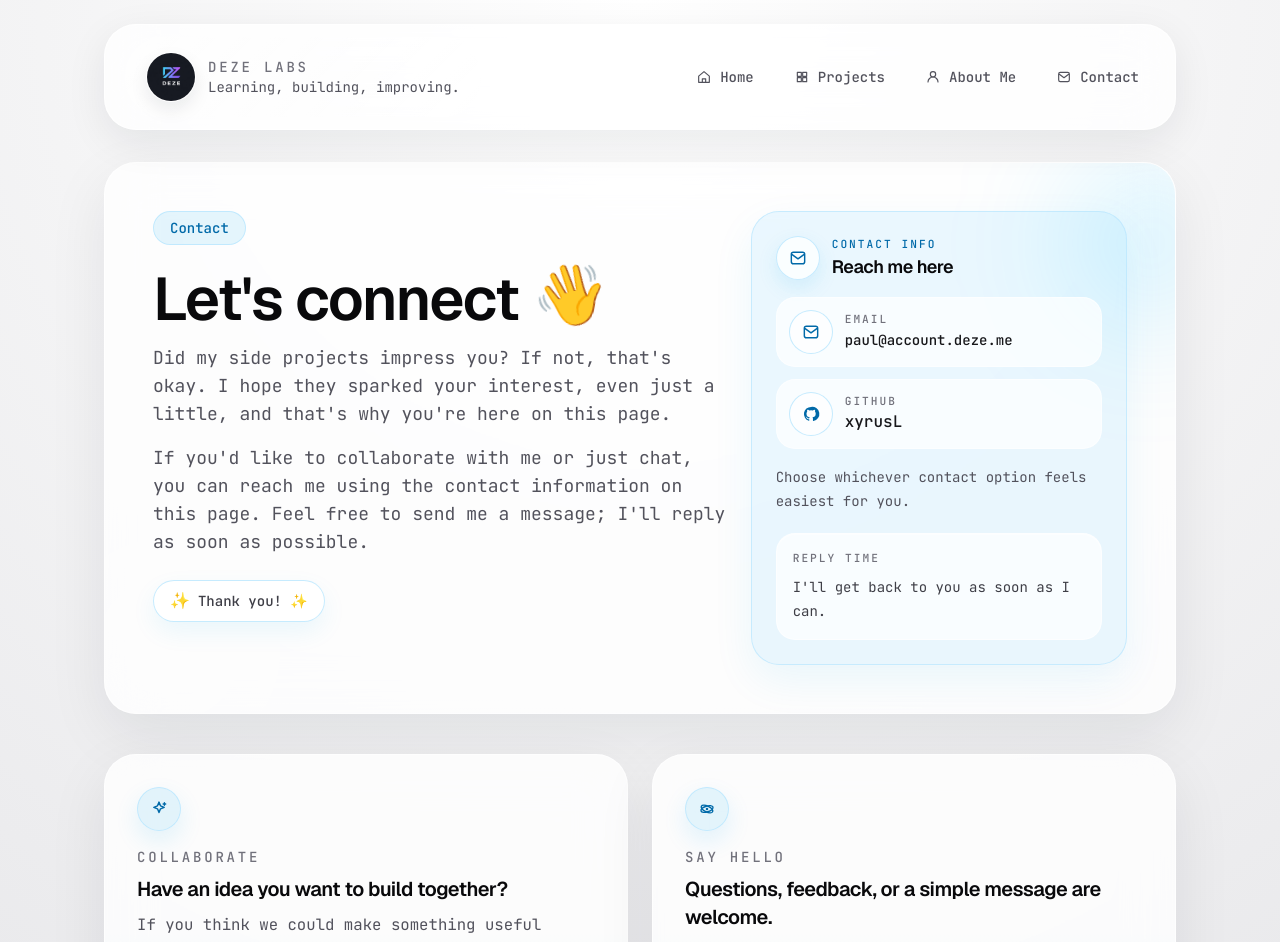
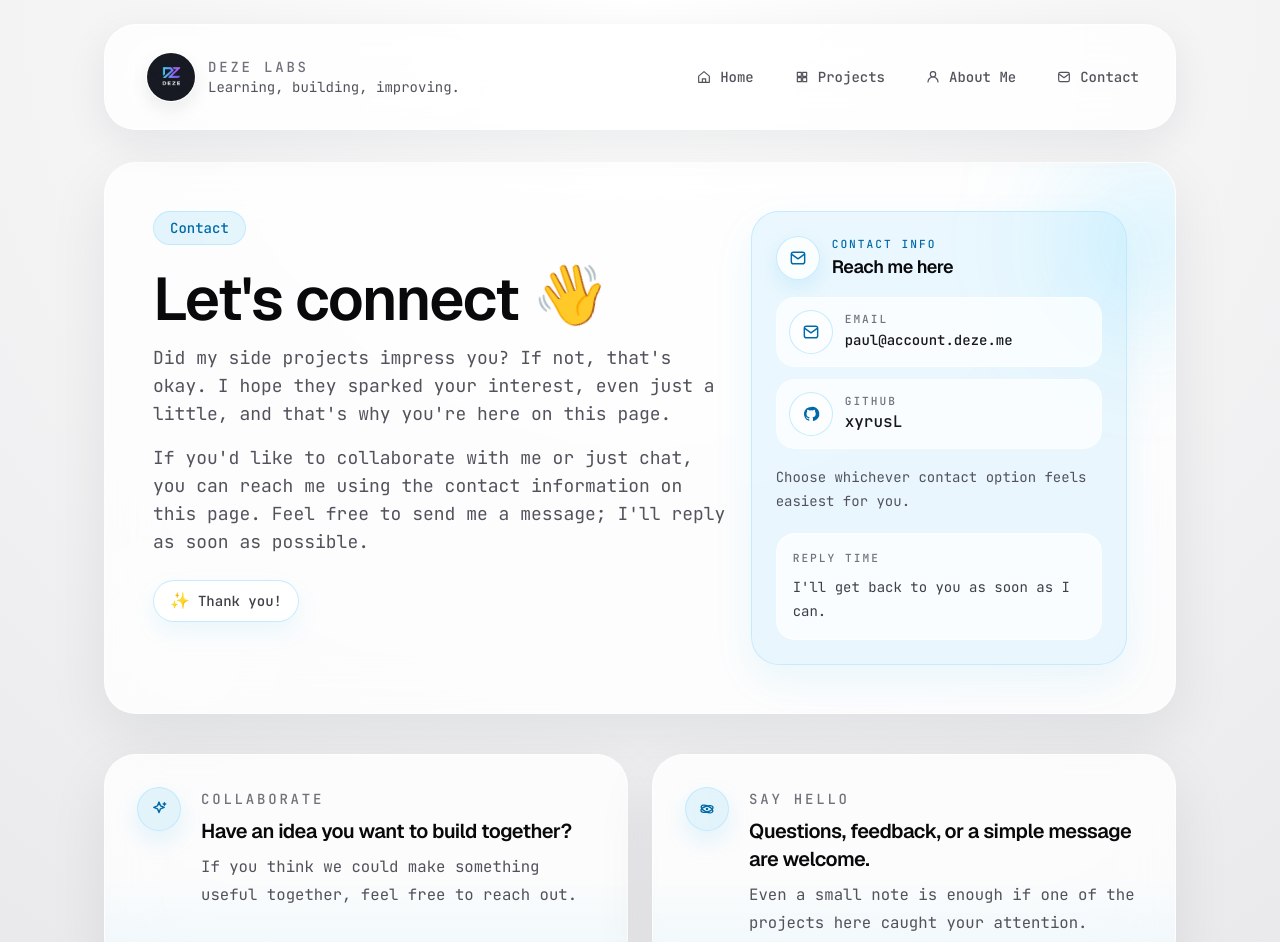
Before and after one commit to xyrusL/deze, a Next.js app: page /contact in a window 1280 px wide. Shown: the top 942 px of the page. Built offline with nearby package versions, Linux system fonts and the light colour scheme.

Commit message:
Refine contact card layout and remove age from copy

```diff
--- a/src/components/contact-page-client.tsx
+++ b/src/components/contact-page-client.tsx
@@ -261,12 +261,12 @@ export function ContactPageClient() {
                 >
                   <div className="pointer-events-none absolute inset-x-0 bottom-0 h-24 bg-[linear-gradient(180deg,_transparent,_rgba(56,189,248,0.07))] dark:bg-[linear-gradient(180deg,_transparent,_rgba(56,189,248,0.08))]" />
 
-                  <div className="relative space-y-4">
-                    <span className="inline-flex h-11 w-11 items-center justify-center rounded-full border border-sky-200/80 bg-sky-500/10 text-sky-700 shadow-[0_10px_24px_rgba(14,165,233,0.12)] dark:border-sky-300/20 dark:bg-sky-400/10 dark:text-sky-200">
+                  <div className="relative flex items-start gap-4 sm:gap-5">
+                    <span className="inline-flex h-11 w-11 shrink-0 items-center justify-center rounded-full border border-sky-200/80 bg-sky-500/10 text-sky-700 shadow-[0_10px_24px_rgba(14,165,233,0.12)] dark:border-sky-300/20 dark:bg-sky-400/10 dark:text-sky-200">
                       <Icon className="h-5 w-5" />
                     </span>
 
-                    <div className="space-y-2">
+                    <div className="space-y-2 pt-0.5">
                       <p className="text-sm font-medium tracking-[0.2em] text-zinc-500 uppercase dark:text-zinc-400">
                         {item.label}
                       </p>
--- a/src/data/portfolio.ts
+++ b/src/data/portfolio.ts
@@ -62,7 +62,7 @@ export const heroContent = {
 };
 
 export const overviewParagraphs = [
-  `Hi, welcome to my portfolio hub, ${brand.name}. I am Paul (Xyrus), and I am 23 years old.`,
+  `Hi, welcome to my portfolio hub, ${brand.name}. I am Paul (Xyrus).`,
   "Right now I am working on hobby projects like the ones you see here, while learning and improving step by step.",
   "I enjoy trying new technology, especially AI, because it helps me work faster, stay productive, and build better than I could in the past.",
 ];
@@ -71,24 +71,24 @@ export const aboutPageContent = {
   eyebrow: "About me",
   title: "A little more about me and how I build.",
   intro:
-    "Hello, my name is Paul. I am 23 years old. Welcome to my portfolio hub (DEZE), where I showcase all of my side projects, each serving a different purpose - from apps to a business website, a streaming site, and more.",
+    "Hello, my name is Paul. Welcome to my portfolio hub (DEZE), where I showcase all of my side projects, each serving a different purpose - from apps to a business website, a streaming site, and more.",
   email: "paul@account.deze.me",
   paragraphs: [
     "Building everything from scratch can be a hassle for me: coming up with design ideas, figuring out how to implement them, and deciding on features and functionality. Most importantly, every project needs a clear purpose; without that, there is no reason for me to develop it in the first place.",
     "The kind of hustle I am talking about is very different from what it used to be in a world without AI. Now, thanks to advanced technology, AI helps me a lot by reducing the time I spend brainstorming ideas, writing code, and fixing bugs. What used to take reading countless articles and digging through Stack Overflow can now start with a single AI prompt.",
     "Even so, I still run into challenges because AI is just a tool. It cannot perfectly guess what I am thinking or what the final result should look like. That is why I still need to plan carefully and guide the process to get the outcome I want.",
-    "So, in the end, I am doing what I would call \"vibe coding\" with a hybrid approach - combining my own ideas and decisions with AI assistance.",
+    'So, in the end, I am doing what I would call "vibe coding" with a hybrid approach - combining my own ideas and decisions with AI assistance.',
   ],
 } as const;
 
 export const contactPageContent = {
   eyebrow: "Contact",
-  title: "Let's connect 👋",
+  title: "Let's connect",
   paragraphs: [
     "Did my side projects impress you? If not, that's okay. I hope they sparked your interest, even just a little, and that's why you're here on this page.",
     "If you'd like to collaborate with me or just chat, you can reach me using the contact information on this page. Feel free to send me a message; I'll reply as soon as possible.",
   ],
-  thankYou: "Thank you! ✨",
+  thankYou: "Thank you!",
   contactNote: "Choose whichever contact option feels easiest for you.",
   responseLabel: "Reply time",
   responseValue: "I'll get back to you as soon as I can.",
```
